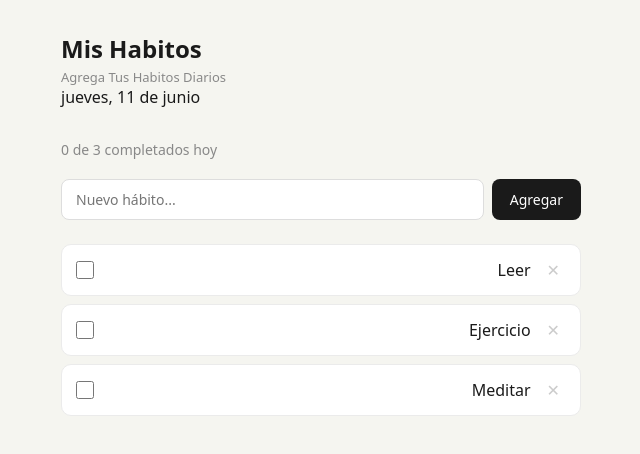
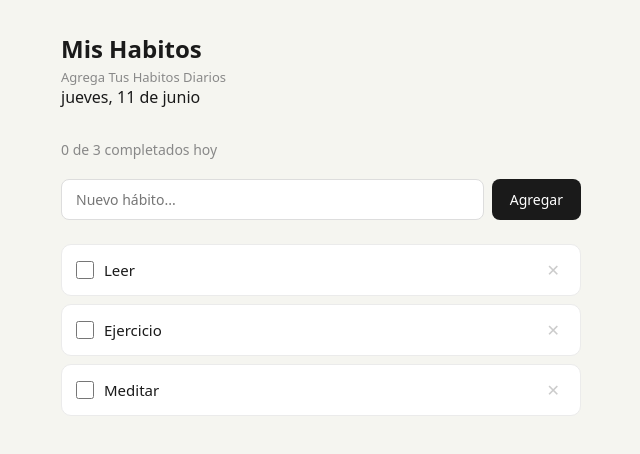
Before and after one commit to hectormadrid/Habitosapp, a React (Vite) app: page / in a window 1280 px wide. Shown: the top 454 px of the page, without its empty margins (319-959 px from the left). Built offline with nearby package versions, Linux system fonts and the light colour scheme.

Commit message:
Separar componentes

```diff
--- /dev/null
+++ b/src/components/HabitIteam.jsx
@@ -0,0 +1,18 @@
+import styles from './HabitList.module.css'
+
+export default function HabitItem({ habito, onToggle, onEliminar }) {
+    return (
+        <li className={styles.item}>
+            <input
+                className={styles.checkbox}
+                type="checkbox"
+                checked={habito.completado}
+                onChange={() => onToggle(habito.id)}
+            />
+            <span className={`${styles.nombre} ${habito.completado ? styles.nombreCompletado : ''}`}>
+                {habito.nombre}
+            </span>
+            <button className={styles.deleteBtn} onClick={() => onEliminar(habito.id)}>✕</button>
+        </li>
+    )
+}
--- a/src/components/HabitList.jsx
+++ b/src/components/HabitList.jsx
@@ -6,6 +6,7 @@
 
 import { useState, useEffect } from 'react'// Importamos los hooks useState y useEffect de React para manejar el estado y los efectos secundarios en el componente
 import styles from './HabitList.module.css' // Importamos el archivo de estilos CSS para el componente HabitList
+import HabitItem from './HabitIteam' // Importamos el componente HabitItem para renderizar cada hábito individualmente en la lista
 
 // Estado inicial con algunos hábitos predefinidos para mostrar en la lista
 export default function HabitList() {
@@ -57,23 +58,17 @@ export default function HabitList() {
                     placeholder="Nuevo hábito..."
                     value={input}
                     onChange={e => setInput(e.target.value)}
-                    onKeyDown={e => e.key === 'Enter' && agregarHabito()}/>
+                    onKeyDown={e => e.key === 'Enter' && agregarHabito()} />
                 <button className={styles.addBtn} onClick={agregarHabito}>Agregar</button>
             </div>
-
-            <ul className={styles.list} >
+            <ul className={styles.list}>
                 {habitos.map(habito => (
-                    <li key={habito.id} className={styles.item}>
-                        <input
-                            className={styles.checkbox}
-                            type="checkbox"
-                            checked={habito.completado}
-                            onChange={() => toggleHabito(habito.id)}
-                        />
-                        <span className={`${styles.nombre} ${habito.completado ? styles.nombreCompletado : ''}`}></span>
-                        {habito.nombre}
-                        <button className={styles.deleteBtn} onClick={() => eliminarHabito(habito.id)}>✕</button>
-                    </li>
+                    <HabitItem
+                        key={habito.id}
+                        habito={habito}
+                        onToggle={toggleHabito}
+                        onEliminar={eliminarHabito}
+                    />
                 ))}
             </ul>
         </div>
```
